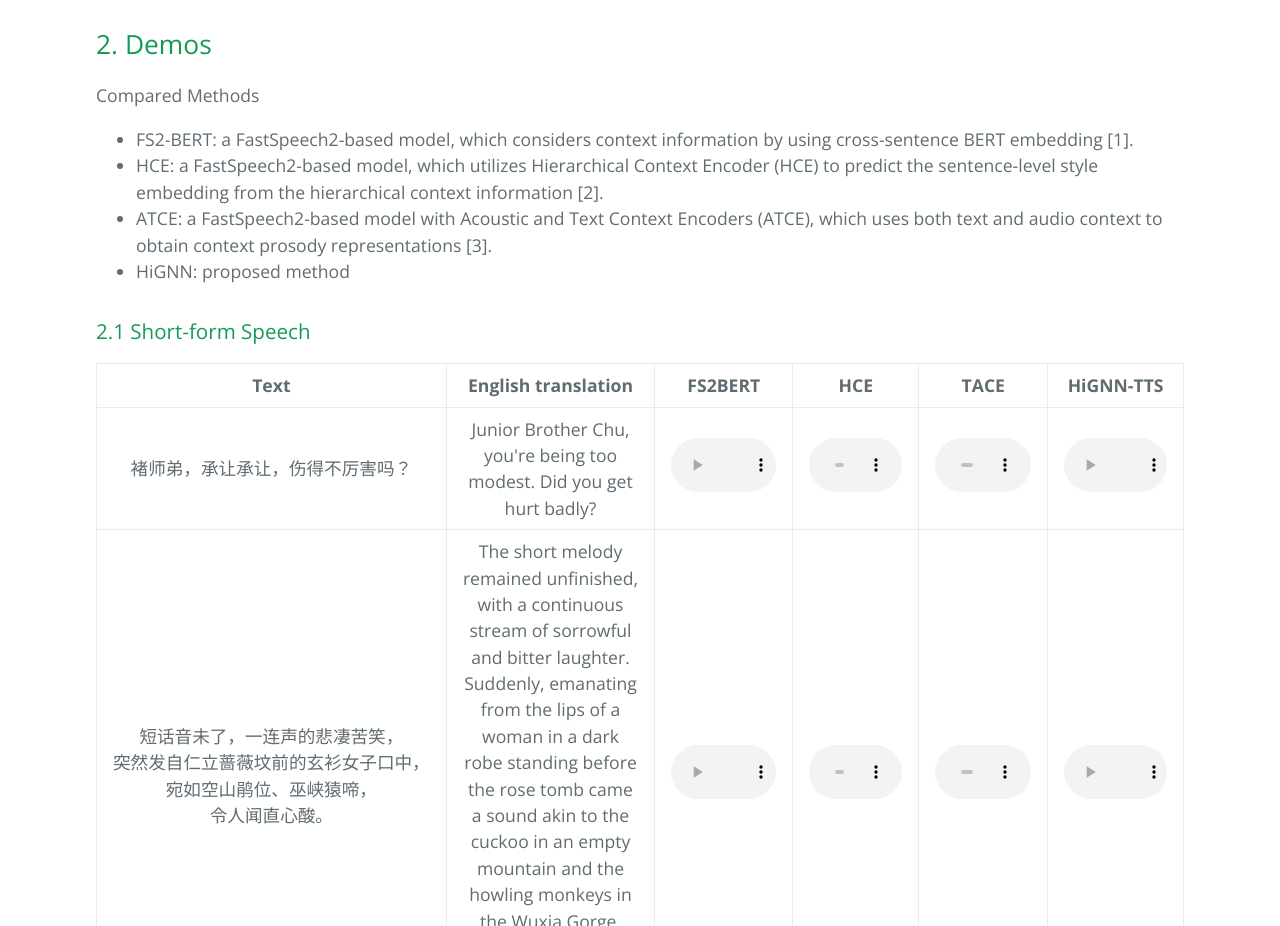
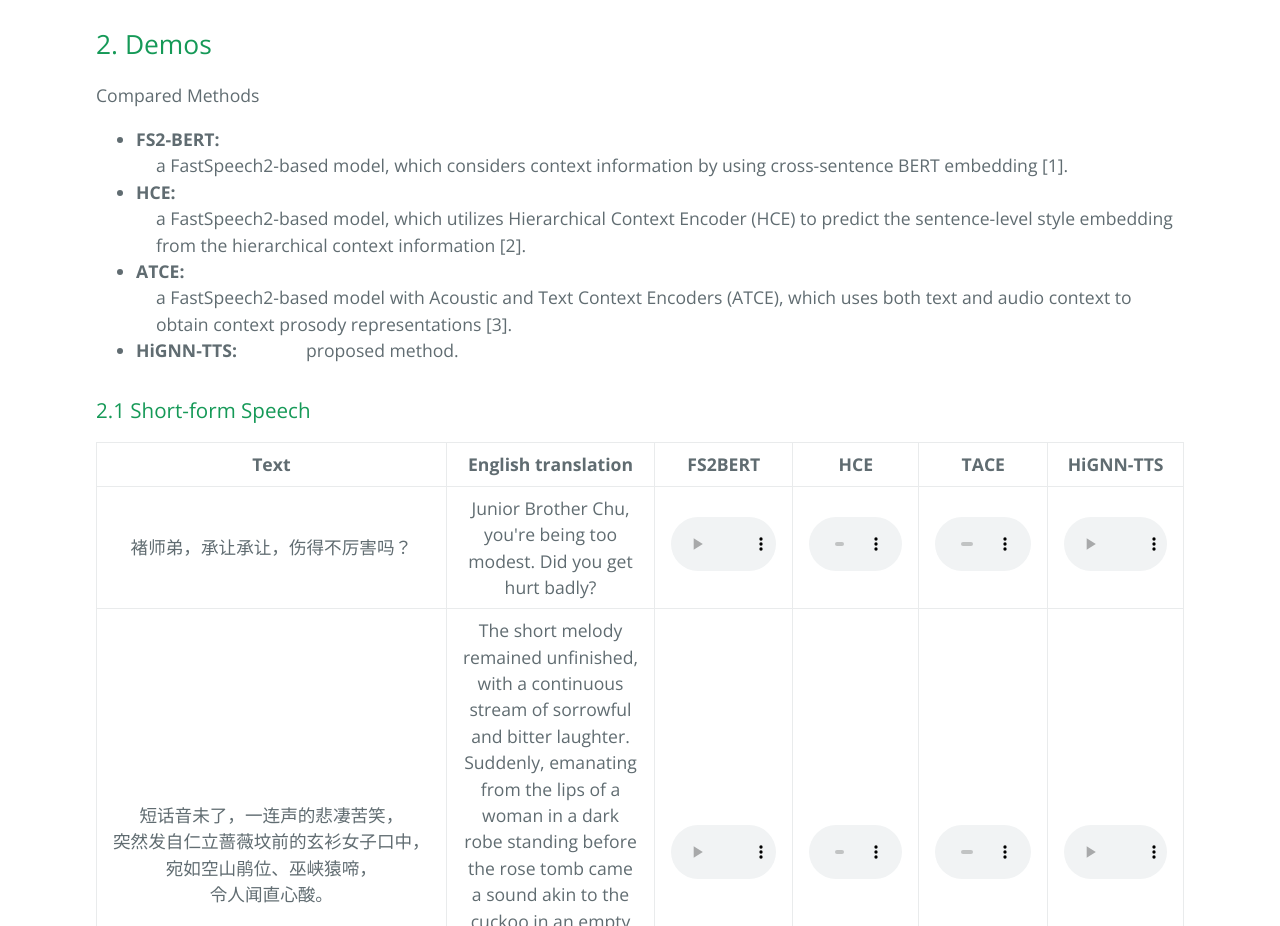
Before and after one commit to anonymous-asru/HiGNN-TTS, a plain HTML site: page index.html in a window 1280 px wide. Shown: the part 1240-2166 px from the top of the page. Drawn offline with nearby package versions, Linux system fonts and the light colour scheme.

Commit message:
Update index.html

```diff
--- a/index.html
+++ b/index.html
@@ -17,6 +17,18 @@
   <meta name="viewport" content="width=device-width, initial-scale=1">
   <meta name="theme-color" content="#157878">
   <link rel="stylesheet" href="style.css">
+  <style>
+        .method {
+            display: inline-block;
+            width: 150px; /* Adjust the width as needed */
+            font-weight: bold;
+        }
+
+        .explanation {
+            display: inline-block;
+            margin-left: 20px; /* Adjust the margin as needed */
+        }
+    </style>
 </head>
 
 <body data-new-gr-c-s-check-loaded="14.1001.0" data-gr-ext-installed="">
@@ -58,10 +70,18 @@
     <h2>2. Demos <a name="Comparison"></a></h2>
     <p>Compared Methods</p>
     <ul>
-        <li>FS2-BERT: a FastSpeech2-based model, which considers context information by using cross-sentence BERT embedding [1].</li>
+      <li><span class="method">FS2-BERT:</span><span class="explanation">a FastSpeech2-based model, which considers context information by using cross-sentence BERT
+            embedding [1].</span></li> </li>
+      <li><span class="method">HCE:</span><span class="explanation">a FastSpeech2-based model, which utilizes Hierarchical Context Encoder (HCE) to predict the
+            sentence-level style embedding from the hierarchical context information [2].</span></li>
+      <li><span class="method">ATCE:</span><span class="explanation">a FastSpeech2-based model with Acoustic and Text Context Encoders (ATCE), which uses both text and
+            audio context to obtain context prosody representations [3].</span></li>
+      <li><span class="method">HiGNN-TTS:</span><span class="explanation"> proposed method.</span></li>
+
+<!--         <li>FS2-BERT: a FastSpeech2-based model, which considers context information by using cross-sentence BERT embedding [1].</li>
         <li>HCE: a FastSpeech2-based model, which utilizes Hierarchical Context Encoder (HCE) to predict the sentence-level style embedding from the hierarchical context information [2].</li>
         <li>ATCE: a FastSpeech2-based model with Acoustic and Text Context Encoders (ATCE), which uses both text and audio context to obtain context prosody representations [3].</li>
-        <li> HiGNN: proposed method  </li>
+        <li> HiGNN: proposed method  </li> -->
     </ul>
 
     <h3>2.1 Short-form Speech</h3>
```
